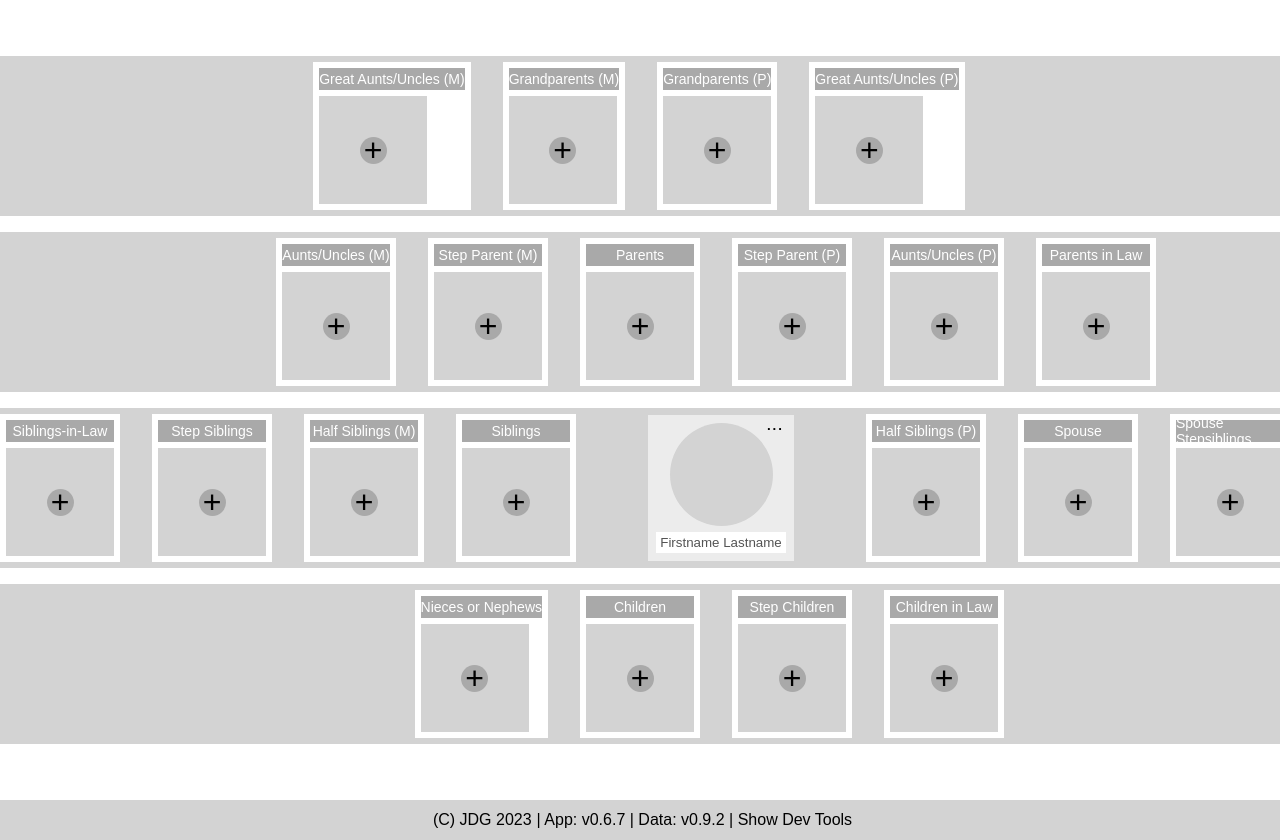
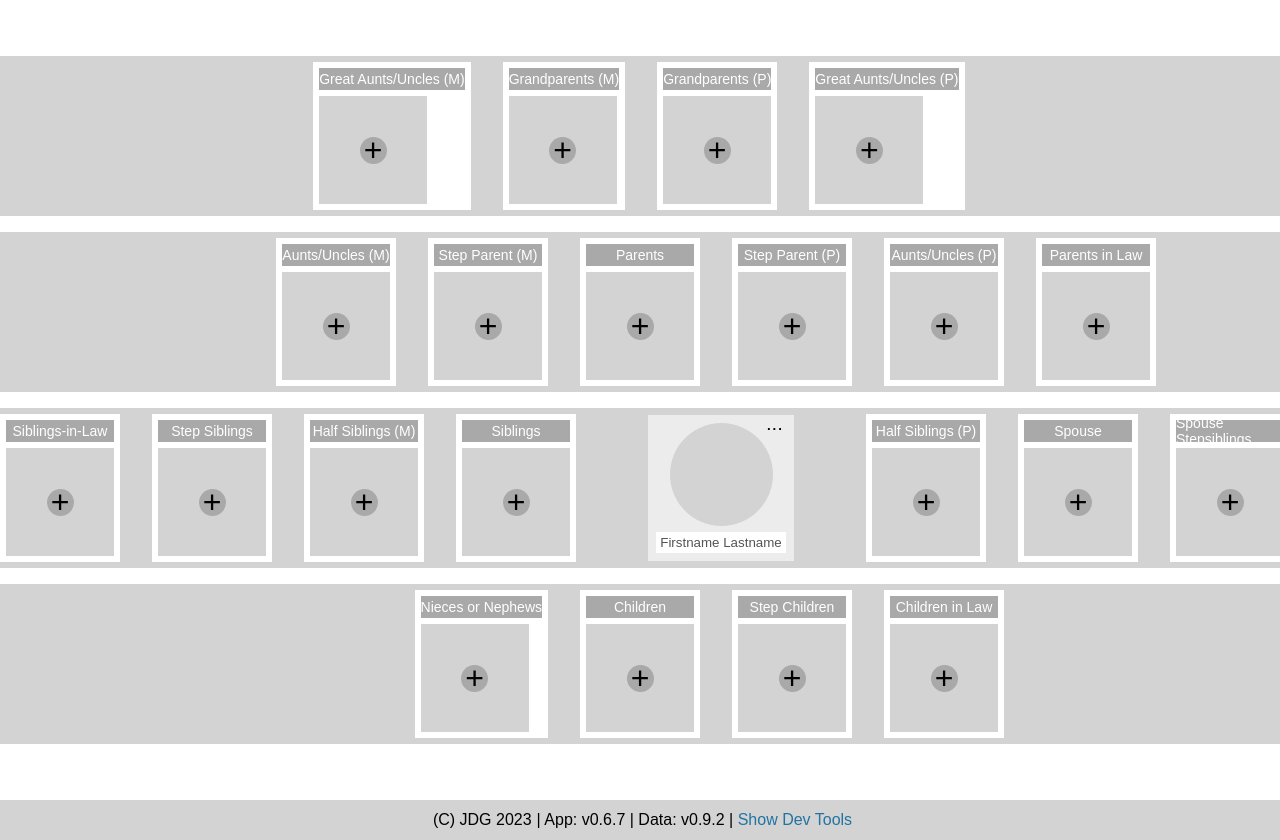
Before and after one commit to deanstein/family-tree, a Svelte app: page / in a window 1280 px wide. Shown: the top 840 px of the page. Built offline with nearby package versions, Linux system fonts and the light colour scheme.

Commit message:
Adding global hyperlink color

```diff
--- a/src/App.svelte
+++ b/src/App.svelte
@@ -1,4 +1,6 @@
 <script>
+	import { css } from '@emotion/css';
+
 	import familyTreeData from './stores/familyTreeData';
 	import uiState from './stores/uiState';
 	import relationshipMap, {
@@ -33,10 +35,17 @@
 	let blockContextMenu = (event) => {
 		event.preventDefault();
 	};
+
+	const appContainerDynamicClass = css`
+		a {
+		color: ${stylingConstants.colors.hyperlinkColor};
+		}
+	}
+	`;
 </script>
 
 <main>
-	<div id="app-container" class="app-container" on:contextmenu={blockContextMenu}>
+	<div id="app-container" class="app-container {appContainerDynamicClass}" on:contextmenu={blockContextMenu}>
 		<PasswordModal />
 		<div id="tree-canvas" class="tree-canvas">
 			<div id="upper-generation-block" class="upper-generation-block">
--- a/src/ui/stylingConstants.js
+++ b/src/ui/stylingConstants.js
@@ -4,7 +4,8 @@ const colors = {
 	sOverlayColor: 'gray',
 	overlayOpacity: '45%',
 	sNodeGroupColor: 'white',
-	sPersonNodeColor: '#ececec'
+	sPersonNodeColor: '#ececec',
+	hyperlinkColor: '#2373a3'
 };
 
 const sizes = {
```
